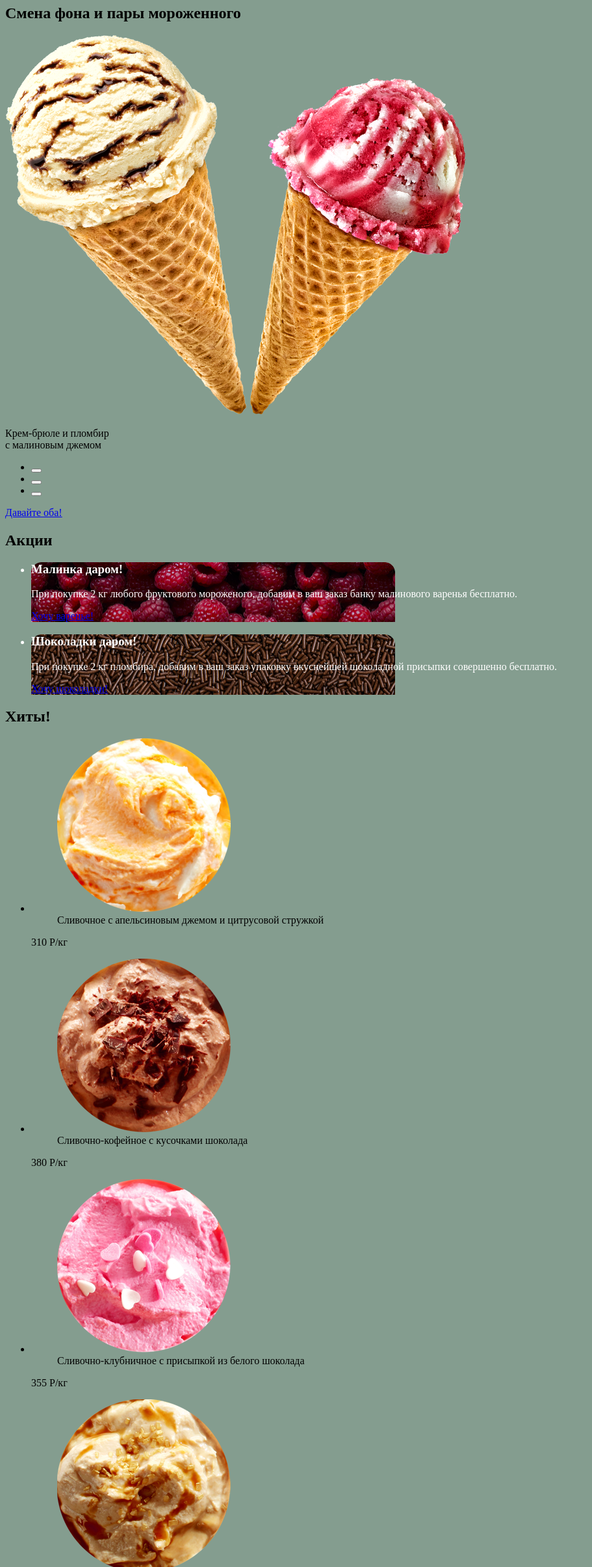
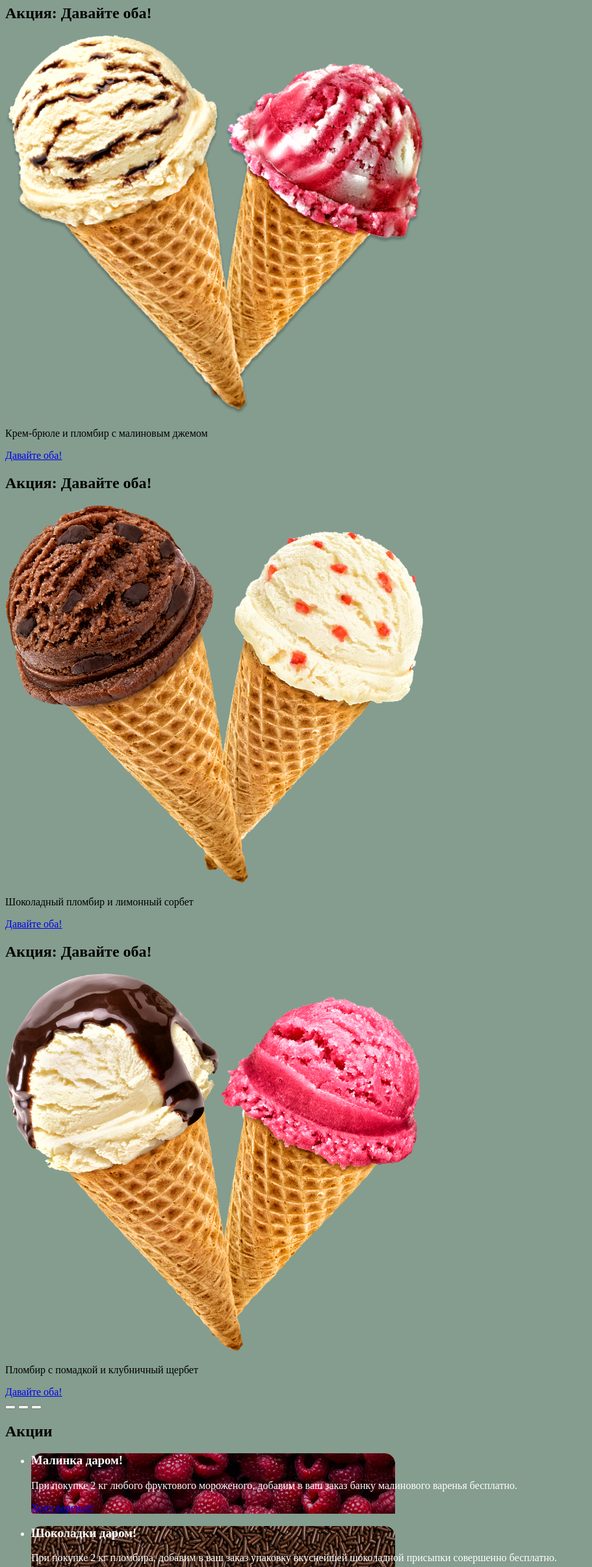
Before and after one commit to nehbeTo/1707459-gllacy-30, a plain HTML site: page index.html in a window 1280 px wide. Shown: the part 389-2800 px from the top of the page at 65% size, without its empty margins (0-911 px from the left). Drawn offline with Linux system fonts and the light colour scheme.

Commit message:
Внёс правки по разметке

```diff
--- a/index.html
+++ b/index.html
@@ -10,17 +10,17 @@
       <nav>
         <a>
           <img src="img/logo.svg" width="154" height="64" alt="Логотип магазина мороженного Глейси"></a>
-        <menu>
-          <li>Каталог</li>
+        <ul>
+          <li><a href="catalog.html">Каталог</a></li>
           <!-- TODO: Выпадающее меню-->
           <li><a href="#">Доставка и оплата</a></li>
           <li><a href="#">О компании</a></li>
-        </menu>
-        <p>Поиск</p>
+        </ul>
+        <p><a href="#">Поиск</a></p>
         <!-- TODO: Выпадающая форма поиска-->
-        <p>Вход</p>
+        <p><a href="#">Вход</a></p>
         <!-- TODO: Выпадающая форма входа-->
-        <p>Корзина товаров</p>
+        <p><a href="#">Корзина товаров</a></p>
       </nav>
         <p>с 10 до 20, ежедневно</p>
         <p><a href="tel:+78124502525">8 812 450-25-25</a></p>
@@ -28,22 +28,40 @@
 
     <main>
       <h1>Gllacy Shop - магазин мороженного</h1>
+
       <section>
-        <h2>Смена фона и пары мороженного</h2>
+        <h2>Акция: Давайте оба!</h2>
         <p>
-          <img src="img/creme_brulee_icecream.png" width="372" height="584" alt="Мороженое крем-брюле">
-          <img src="img/raspberry_jam_icecream.png" width="333" height="519" alt="Мороженое: пломбир с малиновым джемом">
+          <img src="img/icecreame.png" width="647" height="584" alt="Мороженое крем-брюле и пломбир с малиновым джемом">
         </p>
-        <p>Крем-брюле и пломбир<br>
-           с малиновым джемом</p>
-        <ul>
-          <li><button type="button" class="green-theme-button"></button></li>
-          <li><button type="button" class="blue-theme-button"></button></li>
-          <li><button type="button" class="red-theme-button"></button></li>
-          <!-- TODO: Скрипт смены фона и картинок с текстом-->
-        </ul>
+        <p>Крем-брюле и пломбир с малиновым джемом</p>
         <a href="#">Давайте оба!</a>
       </section>
+
+      <section>
+        <h2>Акция: Давайте оба!</h2>
+        <p>
+          <img src="img/icecreame_2.png" width="644" height="582" alt="Шоколадный пломбир и лимонный сорбет">
+        </p>
+        <p>Шоколадный пломбир и лимонный сорбет</p>
+        <a href="#">Давайте оба!</a>
+      </section>
+
+      <section>
+        <h2>Акция: Давайте оба!</h2>
+        <p>
+          <img src="img/icecreame_3.png" width="639" height="582" alt="Пломбир с помадкой и клубничный щербет">
+        </p>
+        <p>Пломбир с помадкой и клубничный щербет</p>
+        <a href="#">Давайте оба!</a>
+      </section>
+
+      <nav>
+        <button type="button" class="green-theme-button"></button>
+        <button type="button" class="blue-theme-button"></button>
+        <button type="button" class="red-theme-button"></button>
+        <!-- TODO: Скрипт смены фона и картинок с текстом-->
+      </nav>
 
       <section>
         <h2>Акции</h2>
@@ -67,37 +85,27 @@
         <h2>Хиты!</h2>
         <ul>
           <li>
-            <figure>
-              <img src="img/hit_1.png" width="267" height="267" alt="Хит 1! Сливочное с
+            <p><a href="#">Сливочное с апельсиновым джемом и цитрусовой стружкой</a></p>
+            <img src="img/hit_1.png" width="267" height="267" alt="Хит 1! Сливочное с
               апельсиновым джемом и цитрусовой стружкой">
-              <figcaption>Сливочное с апельсиновым
-                 джемом и цитрусовой стружкой</figcaption>
-            </figure>
             <p>310 Р<span>/кг</span></p>
           </li>
           <li>
-            <figure>
-              <img src="img/hit_2.png" width="267" height="267" alt="Хит 2! Сливочно-кофейное
+            <p><a href="#">Сливочно-кофейное с кусочками шоколада</a></p>
+            <img src="img/hit_2.png" width="267" height="267" alt="Хит 2! Сливочно-кофейное
               с кусочками шоколада">
-              <figcaption>Сливочно-кофейное с кусочками
-                 шоколада</figcaption>
-            </figure>
             <p>380 Р<span>/кг</span></p>
           </li>
           <li>
-            <figure>
-              <img src="img/hit_3.png" width="267" height="267" alt="Хит 3! Сливочно-клубничное
+            <p><a>Сливочно-клубничное с присыпкой из белого шоколада</a></p>
+            <img src="img/hit_3.png" width="267" height="267" alt="Хит 3! Сливочно-клубничное
               с присыпкой из белого шоколада">
-              <figcaption>Сливочно-клубничное с присыпкой из белого шоколада</figcaption>
-            </figure>
             <p>355 Р<span>/кг</span></p>
           </li>
           <li>
-            <figure>
-              <img src="img/hit_4.png" width="267" height="267" alt="Хит 4! Сливочное крем-брюле
+            <p><a href="#">Сливочное крем-брюле с карамельной подливкой</a></p>
+            <img src="img/hit_4.png" width="267" height="267" alt="Хит 4! Сливочное крем-брюле
               с карамельной подливкой ">
-              <figcaption>Сливочное крем-брюле с карамельной подливкой </figcaption>
-            </figure>
             <p>415 Р<span>/кг</span></p>
           </li>
         </ul>
@@ -127,7 +135,7 @@
       <section class="blog">
         <h2>Наш блог</h2>
         <h3>Новое в нашем блоге</h3>
-        <a href="#"><p>10 способов сервировки фруктовых щербетов к столу</p></a>
+        <a href="#">10 способов сервировки фруктовых щербетов к столу</a>
       </section>
 
       <section class="subscribe">
@@ -147,7 +155,7 @@
            <b>ул. Большая Конюшенная, 19/8, Санкт-Петербург</b></p>
         <p>Для заказов по телефону: <b><a href="tel:+78124502525">8 812 450-25-25</a></b>
           (с 10 до 20 ежедневно)</p>
-        <p><button type="button">Форма обратной связи</button></p>
+        <p><a href="#">Форма обратной связи</a></p>
         <!-- TODO: Скрипт триггерящий форму feedback'a-->
         <h3>Как до нас добраться</h3>
         <!-- TODO: Здесь будет карта-->
@@ -197,7 +205,8 @@
           <a href="https://htmlacademy.ru/intensive/htmlcss">
             <img src="img/academy_logo.svg" width="108" height="39"
             alt="Логотип разработчика сайта">
-          Сделано в HTML Academy &copy; 2019</a>
+          </a>
+          Сделано в <a href="https://htmlacademy.ru/intensive/htmlcss">HTML Academy</a> &copy; 2019
         </p>
       </section>
     </footer>
```
Also changed, not shown: img/creme_brulee_icecream.png (deleted), img/icecreame.png (added), img/icecreame_2.png (added), img/icecreame_3.png (added), img/raspberry_jam_icecream.png (deleted).
